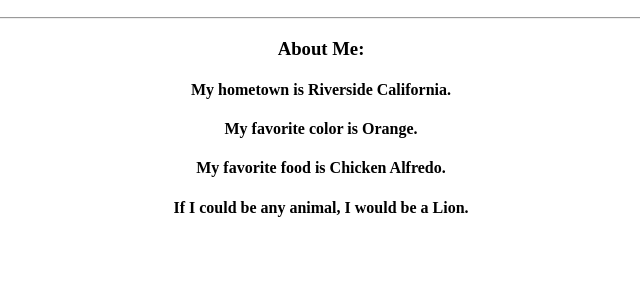
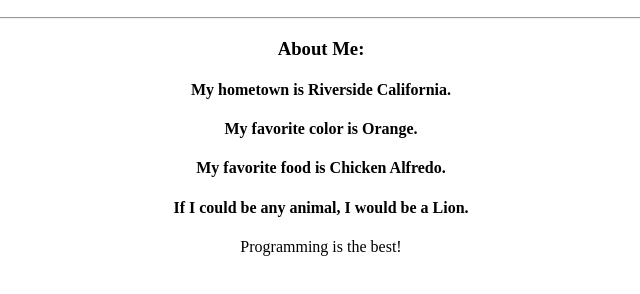
Before and after one commit to hAlexrr/my-first-repo, a plain HTML site: page index.html in a window 1280 px wide. Shown: the part 110-404 px from the top of the page, without its empty margins (319-959 px from the left). Drawn offline with Linux system fonts and the light colour scheme.

Commit message:
Adding new placeholder text

```diff
--- a/index.html
+++ b/index.html
@@ -15,6 +15,7 @@
 					<h4>My favorite color is Orange.</h4>
 					<h4>My favorite food is Chicken Alfredo.</h4>
 					<h4>If I could be any animal, I would be a Lion.</h4>
+				<p>Programming is the best!</p>
 			</div>
 		  </body>
 		</html>
```
